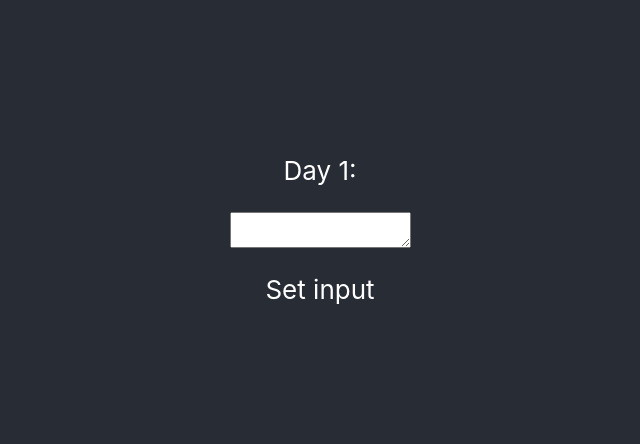
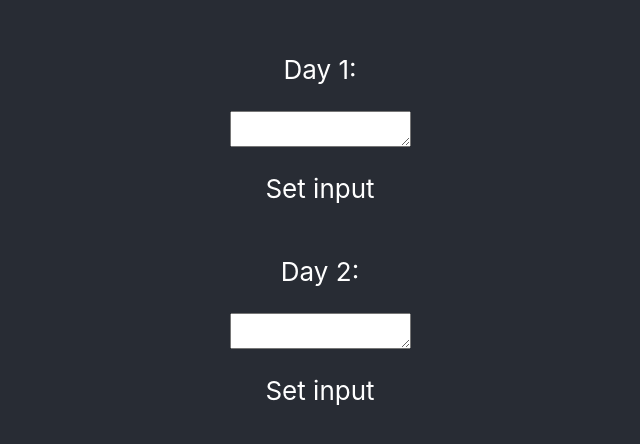
Before and after one commit to Addono/advent-of-code-2019, a React (Create React App) app: page / in a window 1280 px wide. Shown: the part 170-614 px from the top of the page, without its empty margins (320-960 px from the left). Built offline with nearby package versions, Linux system fonts and the light colour scheme.

Commit message:
:sparkles: Implement day 2 part 1

```diff
--- /dev/null
+++ b/src/days/day02.ts
@@ -0,0 +1,38 @@
+
+export const compute = (input: number[]) => {
+    let position = 0
+
+    while (input[position] != 99) {
+        const [x, y, target] = input.slice(position + 1, position + 4)
+
+        switch (input[position]) {
+            case 1:
+                input[target] = input[x] + input[y]
+                break
+
+            case 2:
+                input[target] = input[x] * input[y]
+                break
+        }
+
+        position += 4
+    }
+
+    return input
+}
+
+const day02 = (input: string) => {
+    // Read the input as numbers
+    const opcodes = input.split(",").map(s => Number.parseInt(s))
+
+    const programAlarm1202Input = opcodes
+    programAlarm1202Input[1] = 12
+    programAlarm1202Input[2] = 2
+
+    const part1 = compute(programAlarm1202Input)[0]
+    const part2 = 0
+
+    return { part1, part2 }
+}
+
+export default day02
--- a/src/pages/Home.tsx
+++ b/src/pages/Home.tsx
@@ -2,12 +2,14 @@ import React, { Fragment } from 'react'
 
 import Day from '../components/Day'
 import day01 from '../days/day01'
+import day02 from '../days/day02'
 
 interface IHomeProps {
 }
 
 const days = {
     1: day01,
+    2: day02,
 }
 
 const Home: React.FC<IHomeProps> = () => (
```
Also changed, not shown: 1 other file (tests, documents, lock files or other folders).
